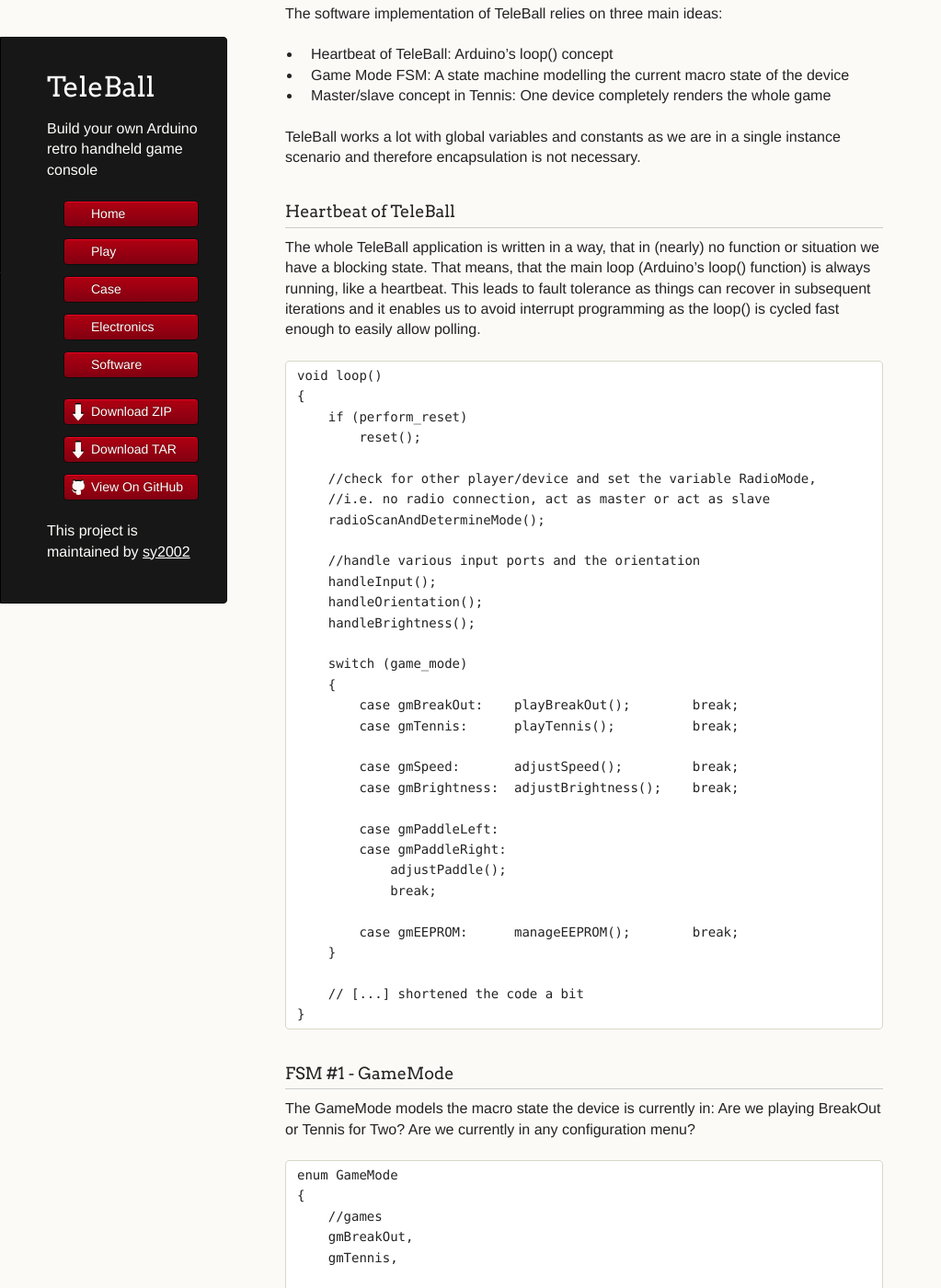
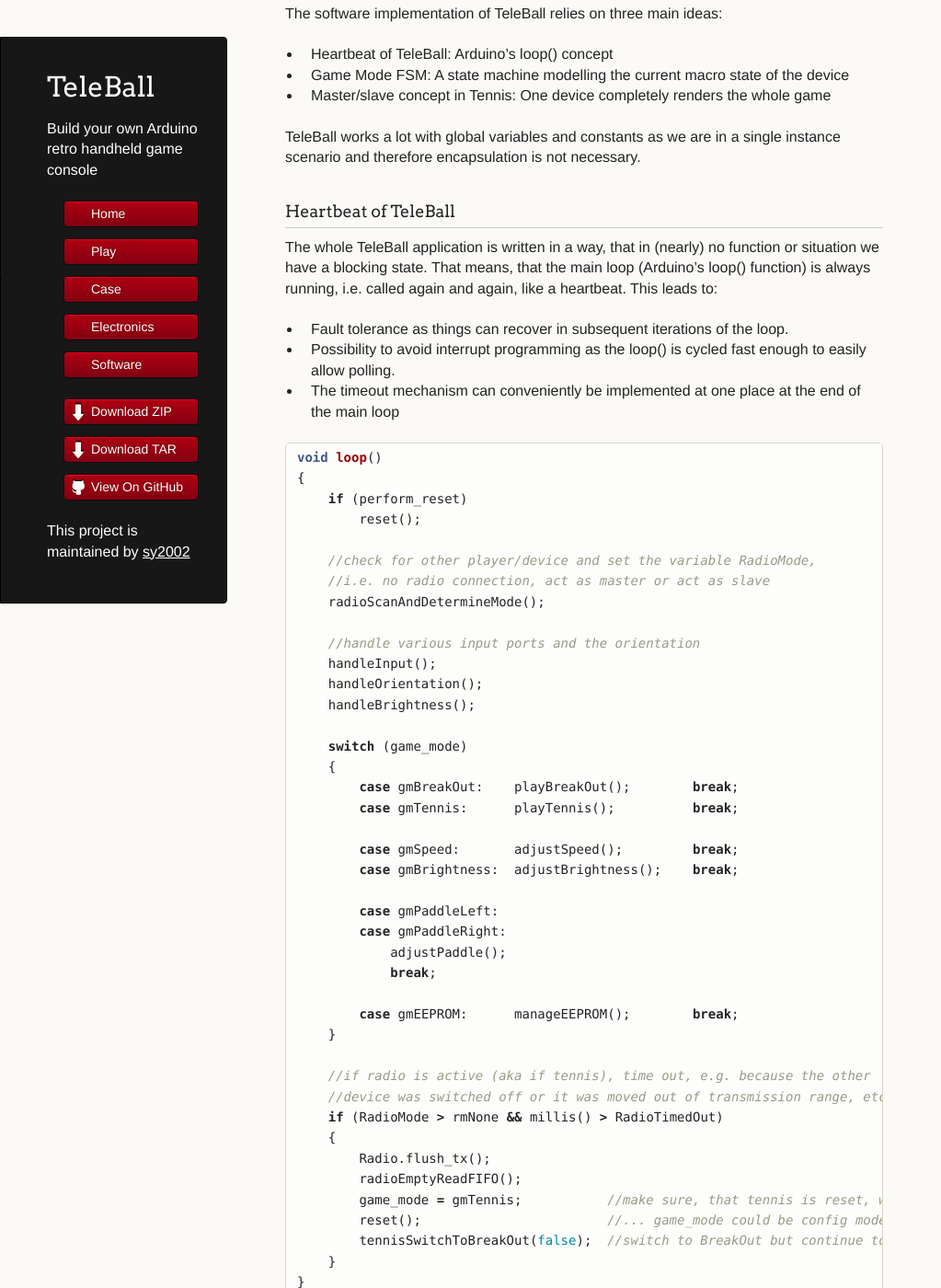
Before and after one commit to sy2002/TeleBall, a Jekyll site: the page built from doc/software.md, in a window 1280 px wide and 1400 px high, scrolled down 906 px. Shown: the whole window at 92% size, without its empty margins (0-1023 px from the left). Built offline with Jekyll 4.4.1, drawn with Linux system fonts in a browser that asks for light colours.

Commit message:
wip documentation and pages

```diff
--- a/doc/software.md
+++ b/doc/software.md
@@ -55,43 +55,56 @@ scenario and therefore encapsulation is not necessary.
 
 The whole TeleBall application is written in a way, that in (nearly) no function or situation
 we have a blocking state. That means, that the main loop (Arduino's loop() function) is
-always running, like a heartbeat. This leads to fault tolerance as things can recover in
-subsequent iterations and it enables us to avoid interrupt programming as the loop() is
-cycled fast enough to easily allow polling.
+always running, i.e. called again and again, like a heartbeat. This leads to:
 
-    void loop()
+* Fault tolerance as things can recover in subsequent iterations of the loop.
+* Possibility to avoid interrupt programming as the loop() is cycled fast enough
+  to easily allow polling.
+* The timeout mechanism can conveniently be implemented at one place at the end of the main loop
+
+{% highlight cpp %}
+void loop()
+{
+    if (perform_reset)
+        reset();
+
+    //check for other player/device and set the variable RadioMode,
+    //i.e. no radio connection, act as master or act as slave
+    radioScanAndDetermineMode();
+
+    //handle various input ports and the orientation
+    handleInput();
+    handleOrientation();
+    handleBrightness();
+
+    switch (game_mode)
     {
-        if (perform_reset)
-            reset();
+        case gmBreakOut:    playBreakOut();        break;
+        case gmTennis:      playTennis();          break;
 
-        //check for other player/device and set the variable RadioMode,
-        //i.e. no radio connection, act as master or act as slave
-        radioScanAndDetermineMode();
+        case gmSpeed:       adjustSpeed();         break;
+        case gmBrightness:  adjustBrightness();    break;
 
-        //handle various input ports and the orientation
-        handleInput();
-        handleOrientation();
-        handleBrightness();
+        case gmPaddleLeft:
+        case gmPaddleRight:
+            adjustPaddle();
+            break;
 
-        switch (game_mode)
-        {
-            case gmBreakOut:    playBreakOut();        break;
-            case gmTennis:      playTennis();          break;
-
-            case gmSpeed:       adjustSpeed();         break;
-            case gmBrightness:  adjustBrightness();    break;
-
-            case gmPaddleLeft:
-            case gmPaddleRight:
-                adjustPaddle();
-                break;
-
-            case gmEEPROM:      manageEEPROM();        break;
-        }
-
-        // [...] shortened the code a bit
+        case gmEEPROM:      manageEEPROM();        break;
     }
 
+    //if radio is active (aka if tennis), time out, e.g. because the other
+    //device was switched off or it was moved out of transmission range, etc.
+    if (RadioMode > rmNone && millis() > RadioTimedOut)
+    {
+        Radio.flush_tx();
+        radioEmptyReadFIFO();
+        game_mode = gmTennis;           //make sure, that tennis is reset, when calling reset() ...
+        reset();                        //... game_mode could be config modes like gmSpeed, etc.
+        tennisSwitchToBreakOut(false);  //switch to BreakOut but continue to try to find another device for tennis
+    }
+}
+{% endhighlight %}
 
 ### FSM #1 - GameMode
 
@@ -153,6 +166,8 @@ Radio Details
 
 ### Pairing
 
+### Timeout
+
 EEPROM Memory Layout
 --------------------
 
```
